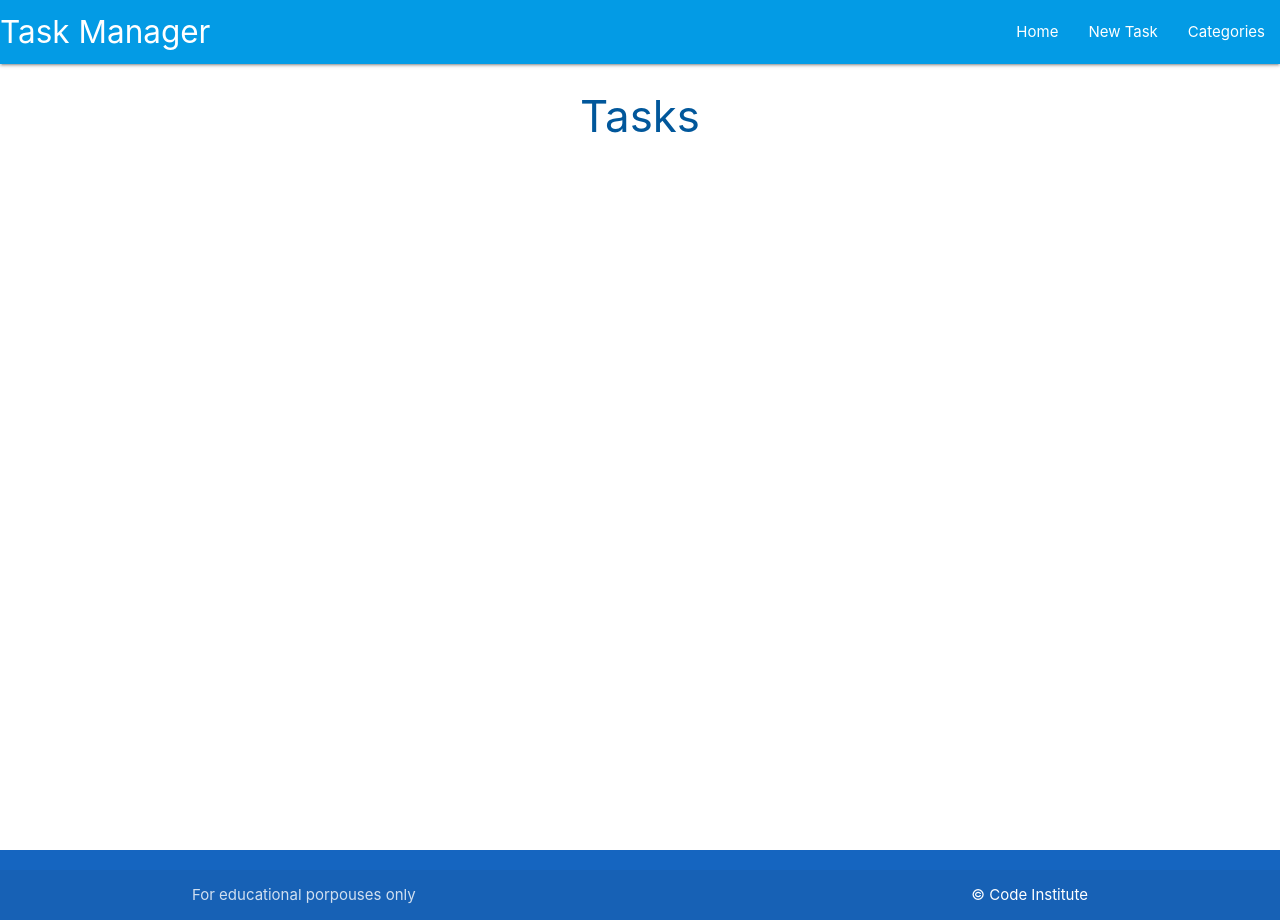
After one commit to kamil-kw/flask-sqlalchemy-task-manager, a Flask app: template taskmanager/templates/tasks.html in a window 1280 px wide. The commit adds this page. Run offline with Flask 2, Linux system fonts and the light colour scheme; the template is opened without the code that fills it, so the values that code supplies are empty.

Commit message:
Template Inheritance

```diff
--- a/taskmanager/routes.py
+++ b/taskmanager/routes.py
@@ -1,7 +1,8 @@
 from flask import render_template
 from taskmanager import app, db
+from taskmanager.models import Category, Task
 
 
 @app.route("/")
 def home():
-    return render_template("base.html")
+    return render_template("tasks.html")
--- /dev/null
+++ b/taskmanager/static/css/style.css
@@ -0,0 +1,9 @@
+body {
+    display: flex;
+    min-height: 100vh;
+    flex-direction: column;
+  }
+
+  main {
+    flex: 1 0 auto;
+  }
--- /dev/null
+++ b/taskmanager/static/js/script.js
@@ -0,0 +1,5 @@
+document.addEventListener('DOMContentLoaded', function() {
+    // sidenav initialization
+    var sidenav = document.querySelectorAll('.sidenav');
+    M.Sidenav.init(sidenav);
+  });
--- a/taskmanager/templates/base.html
+++ b/taskmanager/templates/base.html
@@ -4,9 +4,56 @@
     <meta charset="UTF-8">
     <meta http-equiv="X-UA-Compatible" content="IE=edge">
     <meta name="viewport" content="width=device-width, initial-scale=1.0">
+    <link rel="stylesheet" href="https://cdnjs.cloudflare.com/ajax/libs/font-awesome/5.15.3/css/all.min.css"
+        integrity="sha512-iBBXm8fW90+nuLcSKlbmrPcLa0OT92xO1BIsZ+ywDWZCvqsWgccV3gFoRBv0z+8dLJgyAHIhR35VZc2oM/gI1w=="
+        crossorigin="anonymous" referrerpolicy="no-referrer" />
+    <!-- Compiled and minified CSS -->
+    <link rel="stylesheet" href="https://cdnjs.cloudflare.com/ajax/libs/materialize/1.0.0/css/materialize.min.css" type="text/css">
+    <link rel="stylesheet" href="{{ url_for('static', filename='css/style.css') }}"type="text/css">
     <title>Task Manger</title>
 </head>
 <body>
-    Hello World!
+
+    <header>
+        <!-- top navbar -->
+        <nav class="light-blue darken-1">
+            <div class="nav-wrapper">
+              <a href="{{ url_for('home') }}" class="brand-logo">Task Manager</a>
+              <a href="#" data-target="mobile-demo" class="sidenav-trigger"><i class="fas fa-bars">menu</i></a>
+              <ul class="right hide-on-med-and-down">
+                <li><a href="{{ url_for('home') }}">Home</a></li>
+                <li><a href="">New Task</a></li>
+                <li><a href="">Categories</a></li>
+              </ul>
+            </div>
+          </nav>
+
+          <!-- Mobile sidenav-->
+          <ul class="sidenav" id="mobile-demo">
+            <li><a href="{{ url_for('home') }}">Home</a></li>
+            <li><a href="">New Task</a></li>
+            <li><a href="">Categories</a></li>
+          </ul>
+
+    </header>
+
+    <main class="container">
+        {% block content %}
+        {% endblock %}
+    </main>
+
+    <footer class="page-footer blue darken-3">
+
+        <div class="footer-copyright">
+          <div class="container">
+          For educational porpouses only
+          <a class="white-text right" href="https://codeinstitute.net">&copy; Code Institute</a>
+          </div>
+        </div>
+      </footer>
+
+    <!-- Compiled and minified JavaScript -->
+    <script src="https://cdnjs.cloudflare.com/ajax/libs/materialize/1.0.0/js/materialize.min.js"></script>
+    <script src="{{ url_for('static', filename='js/script.js') }}"></script>
 </body>
 </html>
--- /dev/null
+++ b/taskmanager/templates/tasks.html
@@ -0,0 +1,5 @@
+{% extends "base.html" %}
+{% block content %}
+
+<h3 class="light-blue-text text-darken-4 center-align">Tasks</h3>
+{% endblock %}
```
Also changed, not shown: taskmanager/models.py (added, +28 -0 lines).
